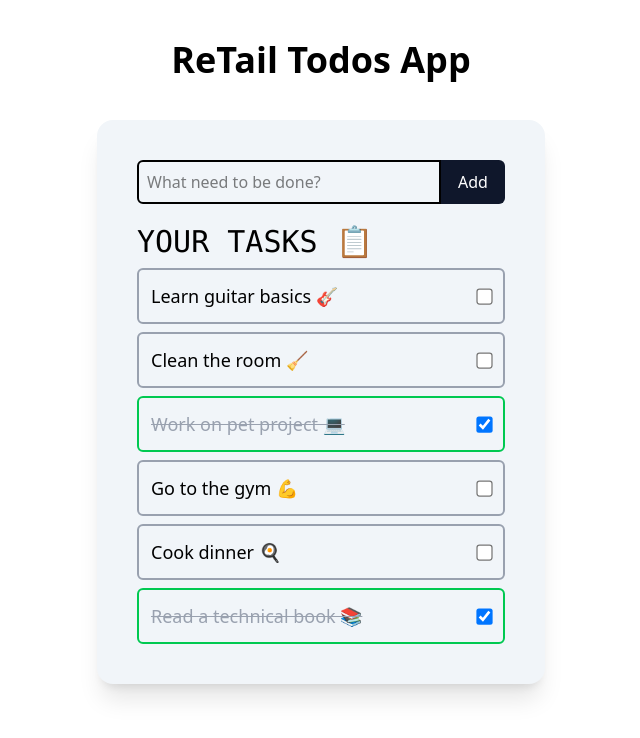
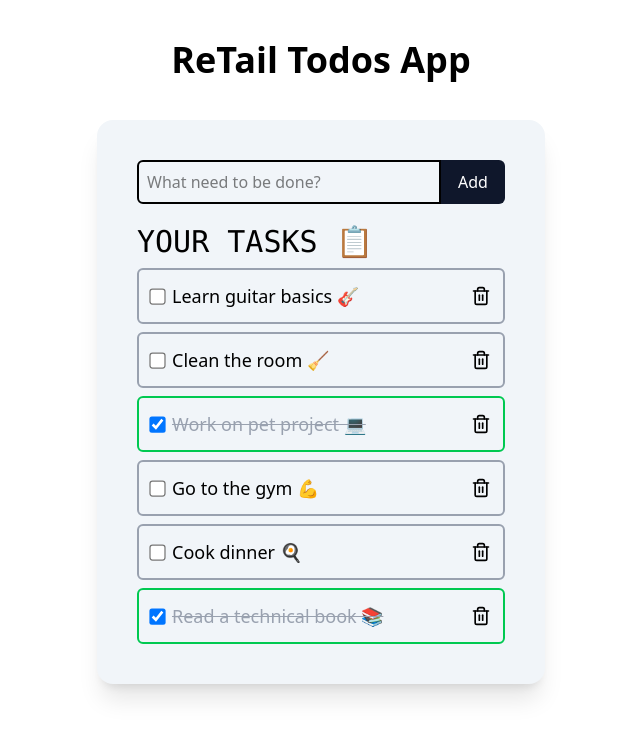
Before and after one commit to bdcry/retail, a React (Vite) app: page / in a window 1280 px wide. Shown: the top 738 px of the page, without its empty margins (319-959 px from the left). Built offline with nearby package versions, Linux system fonts and the light colour scheme.

Commit message:
feat: add todos deletion

```diff
--- a/package.json
+++ b/package.json
@@ -11,6 +11,7 @@
   },
   "dependencies": {
     "@tailwindcss/vite": "^4.1.14",
+    "lucide-react": "^0.546.0",
     "react": "^19.1.1",
     "react-dom": "^19.1.1",
     "tailwindcss": "^4.1.14"
--- a/src/App.tsx
+++ b/src/App.tsx
@@ -6,23 +6,27 @@ import TodoInput from './components/TodoInput/TodoInput';
 const App = () => {
   const [todos, setTodos] = useState(stupidData);
 
-  const setTodoIsCompleted = (id: number): void => {
+  const handleTodoIsCompleted = (id: number): void => {
     setTodos((prevTodos) =>
       prevTodos.map((todo) => (todo.id === id ? { ...todo, completed: !todo.completed } : todo))
     );
   };
 
-  const addTask = (title: string): void => {
+  const handleAddTask = (title: string): void => {
     setTodos((prevTodos) => [...prevTodos, { id: todos.length + 1, title, completed: false }]);
   };
 
+  const handleDeleteTask = (id: number): void => {
+    setTodos((prevTodos) => prevTodos.filter((todo) => todo.id !== id));
+  }
+
   console.log(todos);
   return (
-    <main className="p-10 h-screen">
+    <main className="p-10 h-screen overflow-auto">
       <h1 className="font-bold text-center text-4xl mb-10">ReTail Todos App</h1>
       <section className="bg-slate-100 rounded-2xl max-w-md mx-auto p-5 shadow-xl">
-        <TodoInput onSumbit={addTask} />
-        <TodoList todos={todos} onChange={setTodoIsCompleted} />
+        <TodoInput onSumbit={handleAddTask} />
+        <TodoList todos={todos} onChange={handleTodoIsCompleted} onDelete={handleDeleteTask} />
       </section>
     </main>
   );
--- a/src/components/TodoItem/TodoItem.tsx
+++ b/src/components/TodoItem/TodoItem.tsx
@@ -1,7 +1,8 @@
 import type { JSX } from 'react';
 import type { TodoItemProps } from './types';
+import { Trash2Icon } from 'lucide-react';
 
-const TodoItem = ({ id, title, completed, onToggleCompleted }: TodoItemProps): JSX.Element => {
+const TodoItem = ({ id, title, completed, onToggleCompleted, onDeleteTask }: TodoItemProps): JSX.Element => {
   const baseTaskItem = 'border-2 rounded-md';
   const variantTaskItem = completed ? 'border-green-500' : 'border-gray-400';
   const baseTitle = 'text-lg';
@@ -9,8 +10,8 @@ const TodoItem = ({ id, title, completed, onToggleCompleted }: TodoItemProps): J
 
   return (
     <>
-      <li className={`${baseTaskItem} ${variantTaskItem}`}>
-        <label className="flex gap-2 items-center justify-between p-3 cursor-pointer">
+      <li className={`${baseTaskItem} ${variantTaskItem} flex items-center gap-2`}>
+        <label className="flex gap-2 items-baseline justify-end flex-row-reverse p-3 cursor-pointer grow text-wrap">
           <p className={`${baseTitle} ${variantTitle}`}>{title}</p>
           <input
             type="checkbox"
@@ -19,6 +20,9 @@ const TodoItem = ({ id, title, completed, onToggleCompleted }: TodoItemProps): J
             onChange={() => onToggleCompleted(id)}
           />
         </label>
+        <button type="button" onClick={() => onDeleteTask(id)} className='cursor-pointer pr-3 hover:text-red-700'>
+          <Trash2Icon size={20} />
+        </button>
       </li>
     </>
   );
--- a/src/components/TodoItem/types.ts
+++ b/src/components/TodoItem/types.ts
@@ -3,4 +3,5 @@ export type TodoItemProps = {
   title: string;
   completed: boolean;
   onToggleCompleted: (id: number) => void;
+  onDeleteTask: (id: number) => void;
 };
--- a/src/components/TodoList/TodoList.tsx
+++ b/src/components/TodoList/TodoList.tsx
@@ -2,7 +2,7 @@ import type { JSX } from 'react';
 import TodoItem from '../TodoItem/TodoItem';
 import type { TodoListProps } from './type';
 
-const TodoList = ({ todos, onChange }: TodoListProps): JSX.Element => {
+const TodoList = ({ todos, onChange, onDelete }: TodoListProps): JSX.Element => {
   return (
     <ul className="max-w-lg mx-auto flex flex-col gap-2 p-5">
       <h2 className="text-3xl uppercase font-mono">Your tasks 📋</h2>
@@ -13,6 +13,7 @@ const TodoList = ({ todos, onChange }: TodoListProps): JSX.Element => {
           title={todo.title}
           completed={todo.completed}
           onToggleCompleted={onChange}
+          onDeleteTask={onDelete}
         />
       ))}
     </ul>
--- a/src/components/TodoList/type.ts
+++ b/src/components/TodoList/type.ts
@@ -3,4 +3,5 @@ import type { stupidTodoData } from '../../data/types';
 export type TodoListProps = {
   todos: stupidTodoData[];
   onChange: (id: number) => void;
+  onDelete: (id: number) => void;
 };
```
Also changed, not shown: 1 other file (tests, documents, lock files or other folders).
